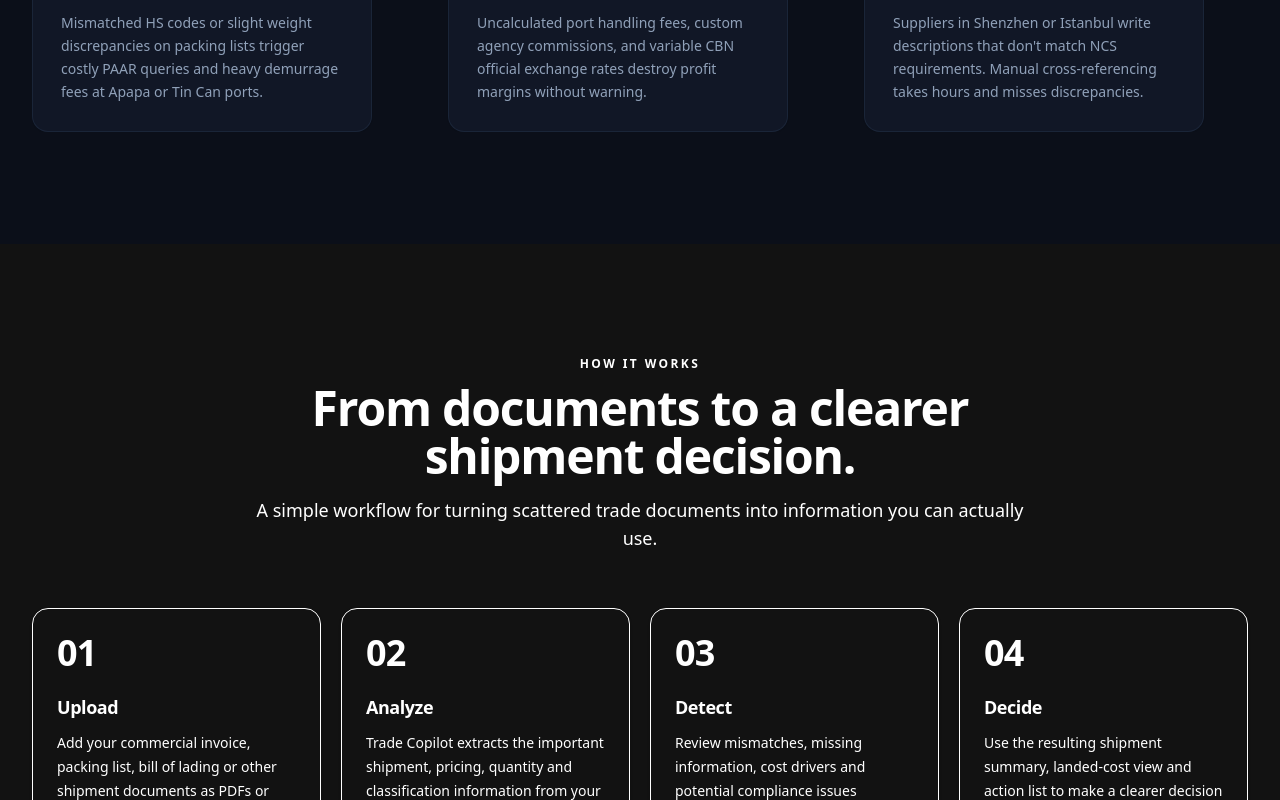
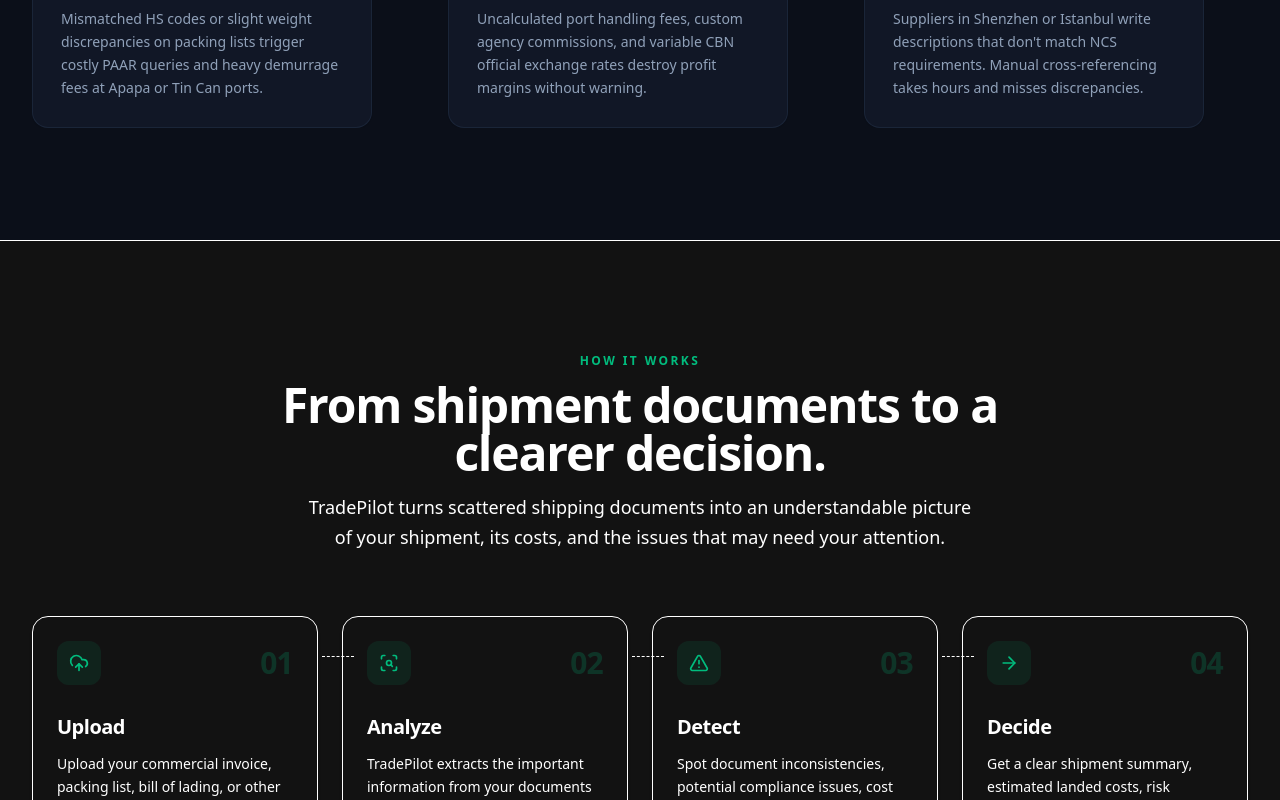
Before and after one commit to Adesorotosin/trust-pilot, a Next.js app: page / in a window 1280 px wide. Shown: the part 2000-2800 px from the top of the page. Built offline with nearby package versions, Linux system fonts and the light colour scheme.

Commit message:
Improve landing navigation and how it works

```diff
--- a/src/components/landing/how-it-works.tsx
+++ b/src/components/landing/how-it-works.tsx
@@ -1,30 +1,98 @@
 "use client";
+
+import {
+  UploadCloud,
+  ScanSearch,
+  TriangleAlert,
+  ArrowRight,
+} from "lucide-react";
 
 export function HowItWorks() {
   const steps = [
-    { number: "01", title: "Upload", description: "Add your commercial invoice, packing list, bill of lading or other shipment documents as PDFs or images." },
-    { number: "02", title: "Analyze", description: "Trade Copilot extracts the important shipment, pricing, quantity and classification information from your documents." },
-    { number: "03", title: "Detect", description: "Review mismatches, missing information, cost drivers and potential compliance issues highlighted for attention." },
-    { number: "04", title: "Decide", description: "Use the resulting shipment summary, landed-cost view and action list to make a clearer decision before you ship." },
+    {
+      number: "01",
+      icon: UploadCloud,
+      title: "Upload",
+      description:
+        "Upload your commercial invoice, packing list, bill of lading, or other shipment documents.",
+    },
+    {
+      number: "02",
+      icon: ScanSearch,
+      title: "Analyze",
+      description:
+        "TradePilot extracts the important information from your documents and organizes your shipment data.",
+    },
+    {
+      number: "03",
+      icon: TriangleAlert,
+      title: "Detect",
+      description:
+        "Spot document inconsistencies, potential compliance issues, cost gaps, and areas that need attention.",
+    },
+    {
+      number: "04",
+      icon: ArrowRight,
+      title: "Decide",
+      description:
+        "Get a clear shipment summary, estimated landed costs, risk signals, and recommended next actions.",
+    },
   ];
 
   return (
-    <section id="how-it-works" className="w-full border-b border-border bg-muted/40 py-20 transition-colors duration-200 md:py-28">
+    <section
+      id="how-it-works"
+      className="w-full border-y border-border/60 bg-muted/30 py-20 transition-colors duration-300 md:py-28"
+    >
       <div className="mx-auto max-w-7xl px-4 sm:px-6 lg:px-8">
         <div className="mx-auto max-w-3xl text-center">
-          <p className="text-xs font-bold uppercase tracking-[0.2em] text-primary">HOW IT WORKS</p>
-          <h2 className="mt-3 text-3xl font-extrabold tracking-tight text-foreground sm:text-4xl md:text-5xl">From documents to a clearer shipment decision.</h2>
-          <p className="mt-4 text-base leading-7 text-muted-foreground sm:text-lg">A simple workflow for turning scattered trade documents into information you can actually use.</p>
+          <p className="text-xs font-bold uppercase tracking-[0.2em] text-emerald-500">
+            HOW IT WORKS
+          </p>
+
+          <h2 className="mt-3 text-3xl font-extrabold tracking-tight text-foreground sm:text-4xl md:text-5xl">
+            From shipment documents to a clearer decision.
+          </h2>
+
+          <p className="mx-auto mt-4 max-w-2xl text-base leading-relaxed text-muted-foreground sm:text-lg">
+            TradePilot turns scattered shipping documents into an
+            understandable picture of your shipment, its costs, and the
+            issues that may need your attention.
+          </p>
         </div>
 
-        <div className="mt-14 grid grid-cols-1 gap-6 sm:grid-cols-2 lg:grid-cols-4 lg:gap-5">
-          {steps.map((step) => (
-            <div key={step.number} className="relative rounded-2xl border border-border bg-card p-6 shadow-sm transition-all hover:-translate-y-1 hover:shadow-md">
-              <span className="text-4xl font-black tracking-tight text-primary">{step.number}</span>
-              <h3 className="mt-5 text-lg font-bold tracking-tight text-foreground">{step.title}</h3>
-              <p className="mt-2.5 text-sm leading-6 text-muted-foreground">{step.description}</p>
-            </div>
-          ))}
+        <div className="relative mt-16 grid gap-8 md:grid-cols-2 lg:grid-cols-4 lg:gap-6">
+          {steps.map((step, index) => {
+            const Icon = step.icon;
+
+            return (
+              <div key={step.number} className="relative">
+                {index < steps.length - 1 && (
+                  <div className="absolute left-[calc(100%+4px)] top-10 hidden w-8 border-t border-dashed border-border lg:block" />
+                )}
+
+                <div className="h-full rounded-2xl border border-border bg-background p-6 shadow-sm transition-all duration-300 hover:-translate-y-1 hover:shadow-md">
+                  <div className="flex items-center justify-between">
+                    <div className="flex h-11 w-11 items-center justify-center rounded-xl bg-emerald-500/10 text-emerald-500">
+                      <Icon className="h-5 w-5" />
+                    </div>
+
+                    <span className="text-3xl font-black tracking-tight text-emerald-500/20">
+                      {step.number}
+                    </span>
+                  </div>
+
+                  <h3 className="mt-7 text-xl font-bold tracking-tight text-foreground">
+                    {step.title}
+                  </h3>
+
+                  <p className="mt-3 text-sm leading-relaxed text-muted-foreground">
+                    {step.description}
+                  </p>
+                </div>
+              </div>
+            );
+          })}
         </div>
       </div>
     </section>
--- a/src/components/landing/navbar.tsx
+++ b/src/components/landing/navbar.tsx
@@ -2,7 +2,7 @@
 
 import { useState } from "react";
 import Link from "next/link";
-import { ArrowUpRight, Menu, X } from "lucide-react";
+import { Menu, X, ArrowUpRight } from "lucide-react";
 import { ThemeToggle } from "@/components/theme-toggle";
 
 export function Navbar() {
@@ -11,21 +11,28 @@
   const navLinks = [
     { name: "How it works", href: "#how-it-works" },
     { name: "Features", href: "#features" },
-    { name: "Landed cost", href: "#landed-costs" },
+    { name: "Landed cost", href: "#calculator" },
     { name: "FAQ", href: "#faq" },
   ];
 
   return (
-    <header className="sticky top-0 z-50 w-full border-b border-border/60 bg-background/85 backdrop-blur-xl transition-colors duration-200">
+    <header className="sticky top-0 z-50 w-full border-b border-border/60 bg-background/85 backdrop-blur-xl transition-colors">
       <div className="mx-auto flex max-w-7xl items-center justify-between px-4 py-3 sm:px-6 lg:px-8">
-        <Link href="/" className="group flex items-center gap-2.5" aria-label="Trade Copilot home">
-          <span className="flex h-9 w-9 items-center justify-center rounded-xl bg-primary text-primary-foreground shadow-sm transition-transform group-hover:scale-105">
-            <ArrowUpRight className="h-5 w-5" strokeWidth={2.5} />
+        <Link
+          href="/"
+          className="group flex items-center gap-2.5"
+          onClick={() => setMobileMenuOpen(false)}
+        >
+          <div className="flex h-9 w-9 items-center justify-center rounded-xl bg-emerald-500 text-white shadow-sm transition-transform group-hover:scale-105">
+            <ArrowUpRight className="h-5 w-5" />
+          </div>
+
+          <span className="text-lg font-bold tracking-tight text-foreground">
+            TradePilot
           </span>
-          <span className="text-lg font-bold tracking-tight text-foreground">Trade Copilot</span>
         </Link>
 
-        <nav className="hidden items-center gap-8 md:flex" aria-label="Main navigation">
+        <nav className="hidden items-center gap-7 md:flex">
           {navLinks.map((link) => (
             <Link
               key={link.name}
@@ -39,15 +46,17 @@
 
         <div className="hidden items-center gap-4 md:flex">
           <ThemeToggle />
+
           <Link
             href="/login"
             className="text-sm font-semibold text-foreground transition-colors hover:text-muted-foreground"
           >
             Log in
           </Link>
+
           <Link
             href="/signup"
-            className="rounded-xl bg-primary px-5 py-2.5 text-sm font-semibold text-primary-foreground shadow-sm transition-all hover:-translate-y-0.5 hover:shadow-md focus-visible:outline focus-visible:outline-2 focus-visible:outline-offset-2 focus-visible:outline-ring"
+            className="text-sm font-semibold text-foreground transition-colors hover:text-muted-foreground"
           >
             Analyze a shipment
           </Link>
@@ -55,46 +64,51 @@
 
         <div className="flex items-center gap-2 md:hidden">
           <ThemeToggle />
+
           <button
             type="button"
             onClick={() => setMobileMenuOpen((open) => !open)}
-            className="inline-flex items-center justify-center rounded-lg p-2 text-foreground transition-colors hover:bg-muted focus:outline-none focus:ring-2 focus:ring-ring"
+            className="inline-flex items-center justify-center rounded-lg p-2 text-foreground transition-colors hover:bg-muted focus:outline-none focus:ring-2 focus:ring-emerald-500"
             aria-expanded={mobileMenuOpen}
-            aria-controls="mobile-navigation"
+            aria-label={mobileMenuOpen ? "Close menu" : "Open menu"}
           >
-            <span className="sr-only">Toggle menu</span>
-            {mobileMenuOpen ? <X className="h-6 w-6" /> : <Menu className="h-6 w-6" />}
+            {mobileMenuOpen ? (
+              <X className="h-5 w-5" />
+            ) : (
+              <Menu className="h-5 w-5" />
+            )}
           </button>
         </div>
       </div>
 
       {mobileMenuOpen && (
-        <div id="mobile-navigation" className="border-t border-border bg-background px-4 pb-6 pt-4 md:hidden">
-          <nav className="flex flex-col gap-1" aria-label="Mobile navigation">
+        <div className="border-t border-border bg-background px-4 pb-6 pt-4 md:hidden">
+          <nav className="flex flex-col">
             {navLinks.map((link) => (
               <Link
                 key={link.name}
                 href={link.href}
                 onClick={() => setMobileMenuOpen(false)}
-                className="rounded-lg px-3 py-3 text-base font-medium text-muted-foreground transition-colors hover:bg-muted hover:text-foreground"
+                className="border-b border-border/60 py-4 text-base font-medium text-foreground transition-colors hover:text-emerald-500"
               >
                 {link.name}
               </Link>
             ))}
           </nav>
 
-          <div className="mt-4 flex flex-col gap-3 border-t border-border pt-4">
+          <div className="mt-5 flex flex-col gap-3">
             <Link
               href="/login"
               onClick={() => setMobileMenuOpen(false)}
-              className="w-full rounded-xl border border-border px-4 py-2.5 text-center text-sm font-semibold text-foreground transition-colors hover:bg-muted"
+              className="w-full rounded-xl border border-border px-4 py-3 text-center text-sm font-semibold text-foreground transition-colors hover:bg-muted"
             >
               Log in
             </Link>
+
             <Link
               href="/signup"
               onClick={() => setMobileMenuOpen(false)}
-              className="w-full rounded-xl bg-primary px-4 py-2.5 text-center text-sm font-semibold text-primary-foreground shadow-sm transition-all hover:shadow-md"
+              className="w-full rounded-xl bg-emerald-500 px-4 py-3 text-center text-sm font-semibold text-white transition-colors hover:bg-emerald-600"
             >
               Analyze a shipment
             </Link>
```
